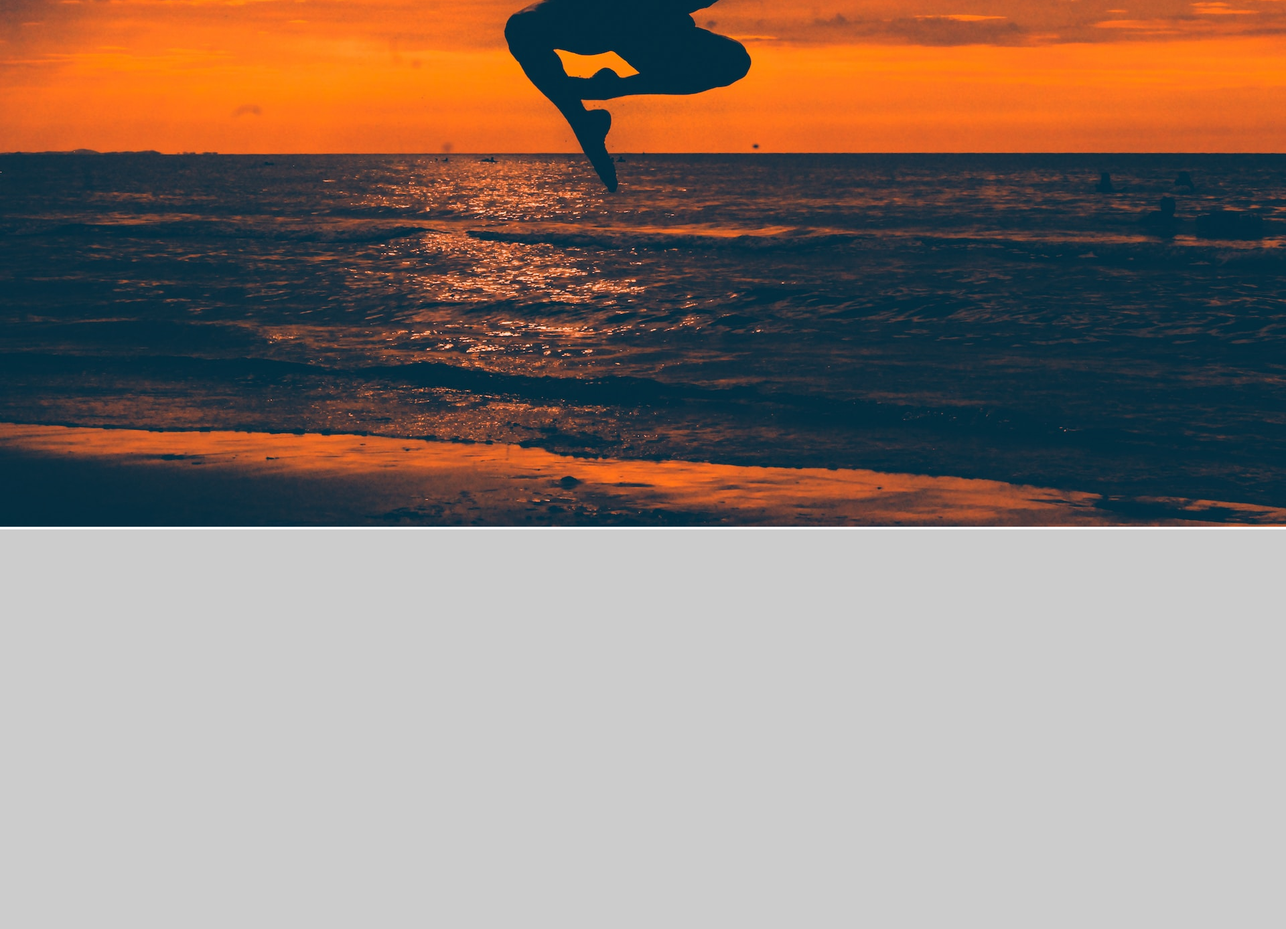
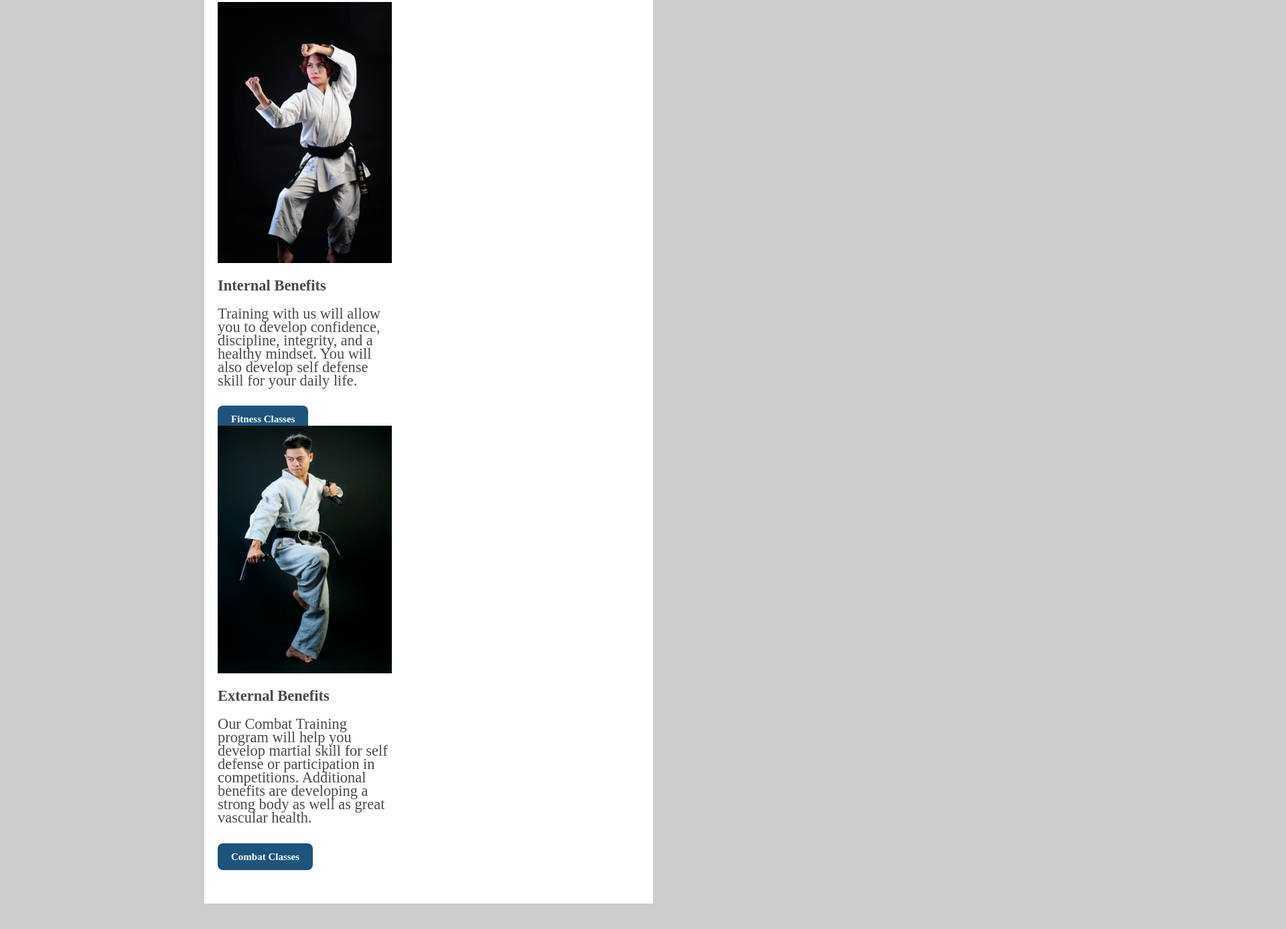
Before and after one commit to gittenshq/html-email-template, a plain HTML site: page Resources/index.html in a window 1280 px wide. Shown: the part 832-2220 px from the top of the page at 67% size, 1920 px wide, since content can reach past the window. Before the commit the page ends 1663 px from the top, so only its background shows below. Drawn offline with Linux system fonts and the light colour scheme.

Commit message:
built out columns

```diff
--- a/Resources/index.html
+++ b/Resources/index.html
@@ -42,13 +42,62 @@
                 <table class="banner">
                     <tr>
                         <td>
-                            <a href="#"><img src="./images/charlein-gracia-mqKKCsZgzXQ-unsplash.jpg" alt=""></a>
+                            <a href="#"><img src="./images/jochen-van-wylick-7QpnfgagKnw-unsplash.jpg" alt=""></a>
                         </td>
                     </tr>
                 </table>
             </td>
           </tr>
 
+          <tr>
+            <td>
+                <table class="columns"> <!--width 100%-->
+                    <tr>
+                        <td class="two-columns">
+
+                            <table class="content"> <!--column-->
+                                <tr>
+                                    <td class="double"> <!--padding-->
+
+                                        <table class="left"> <!--content-->
+                                            <tr>
+                                                <td>
+                                                    <a href="#"><img src="./images/thao-lee-o59vMsBuuSg-unsplash.jpg" alt="" class="image-left"></a>
+                                                </td>
+                                            </tr>
+                                            <tr>
+                                                <td>
+                                                    <h2>Internal Benefits</h2>
+                                                    <p id="internal">Training with us will allow you to develop confidence, discipline, integrity, and a healthy mindset. You will also develop self defense skill for your daily life.</p>
+                                                    <a href="#" class="left-button">Fitness Classes</a>
+                                                </td>
+                                            </tr>
+                                        </table>
+
+                                        <table class="right">
+                                            <tr>
+                                                <td>
+                                                    <a href="#"><img src="./images/thao-lee-J1BwEL2n530-unsplash.jpg" alt="" class="image-right"></a>
+                                                </td>
+                                            </tr>
+                                            <tr>
+                                                <td>
+                                                    <h2>External Benefits</h2>
+                                                    <p id="internal">Our Combat Training program will help you develop martial skill for self defense or participation in competitions. Additional benefits are developing a strong body as well as great vascular health.</p>
+                                                    <a href="#" class="right-button">Combat Classes</a>
+                                                </td>
+                                            </tr>
+                                        </table>
+
+                                    </td>
+                                </tr>
+                            </table>
+
+                        </td>
+                    </tr>
+                </table>
+            </td>
+          </tr>
 
         </table>
 
--- a/Resources/style.css
+++ b/Resources/style.css
@@ -37,6 +37,10 @@ img {
     border: 0;
 }
 
+h2 {
+    font-weight: bolder;
+}
+
 .icons {
     text-align: center;
     padding: 8px 0 4px;
@@ -52,8 +56,78 @@ img {
 }
 
 .banner {
-    max-width: 70%;
+    max-width: 100%;
     width: 600;
+    padding: 15px;
+    padding-top: 0;
+}
+
+.two-columns {
+    font-size: 0;
+    text-align: center;
+    padding: 35px 0 40px;
+}
+
+.double {
+    padding: 20px;
+}
+
+.columns {
+    width: 100%;
+    display: inline;
+}
+
+.left {
+    font-size: 15px;
+    text-align: left;
+    line-height: 20px;
+}
+
+.image-left {
+    width: 260px;
+    max-width: 260px;
+}
+
+.left-button {
+    background-color: #1e547b;
+    color: #ffffff;
+    text-decoration: none;
+    padding: 12px 20px;
+    border-radius: 8px;
+    font-weight: bold;
+}
+
+#internal {
+    font-family: 'Times New Roman', Times, serif;
+    font-size: 1.4rem;
+    padding-bottom: 15px;
+}
+
+.right {
+    font-size: 15px;
+    text-align: left;
+    line-height: 20px;
+}
+
+.image-right {
+    width: 260px;
+    max-width: 260px;
+}
+
+.right-button {
+    background-color: #1e547b;
+    color: #ffffff;
+    text-decoration: none;
+    padding: 12px 20px;
+    border-radius: 8px;
+    font-weight: bold;
+}
+
+.content {
+    width: 100%;
+    max-width: 300px;
+    display: inline-block;
+    vertical-align: top;
 }
 
 @media screen and (max-width: 600px) {
```
Also changed, not shown: Resources/images/jochen-van-wylick-7QpnfgagKnw-unsplash.jpg (added), Resources/images/thao-lee-0Y5p7qQVEoY-unsplash.jpg (deleted), Resources/images/thao-lee-J1BwEL2n530-unsplash.jpg (added), Resources/images/thao-lee-o59vMsBuuSg-unsplash.jpg (added).
